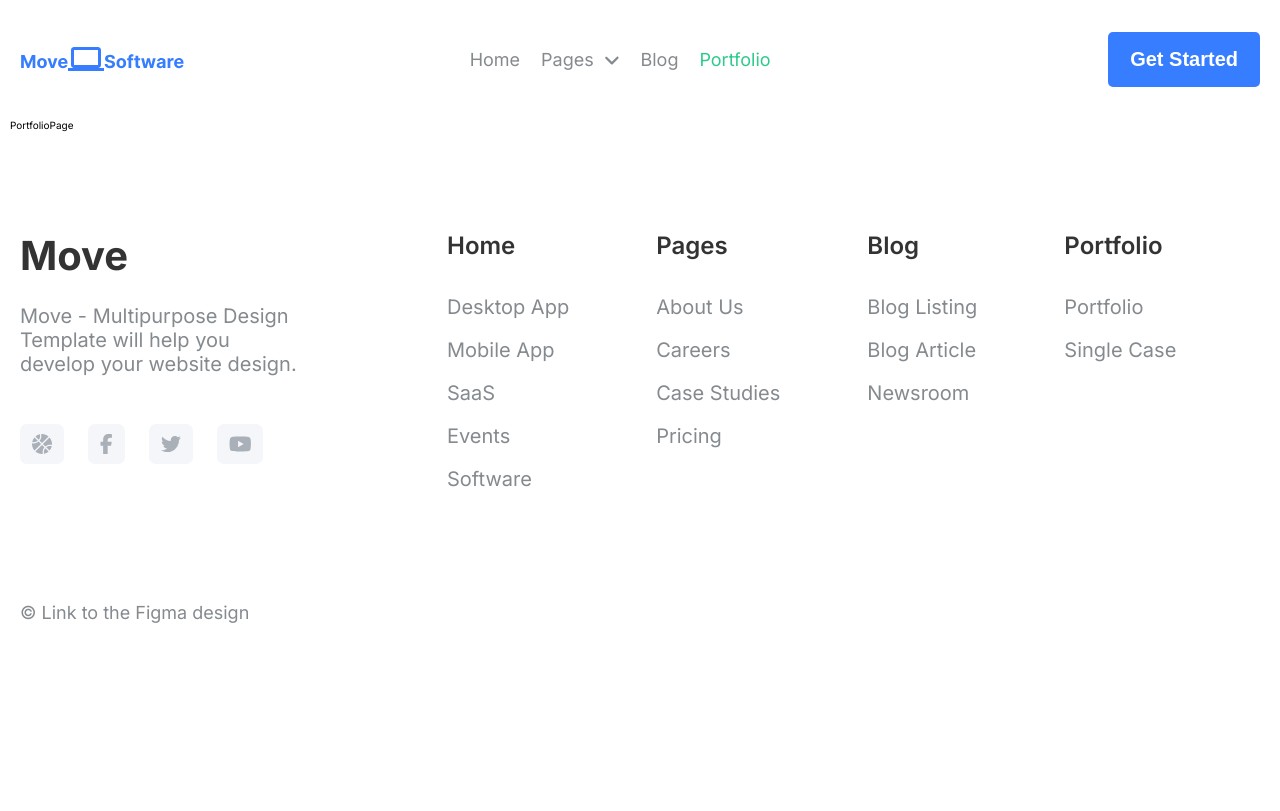
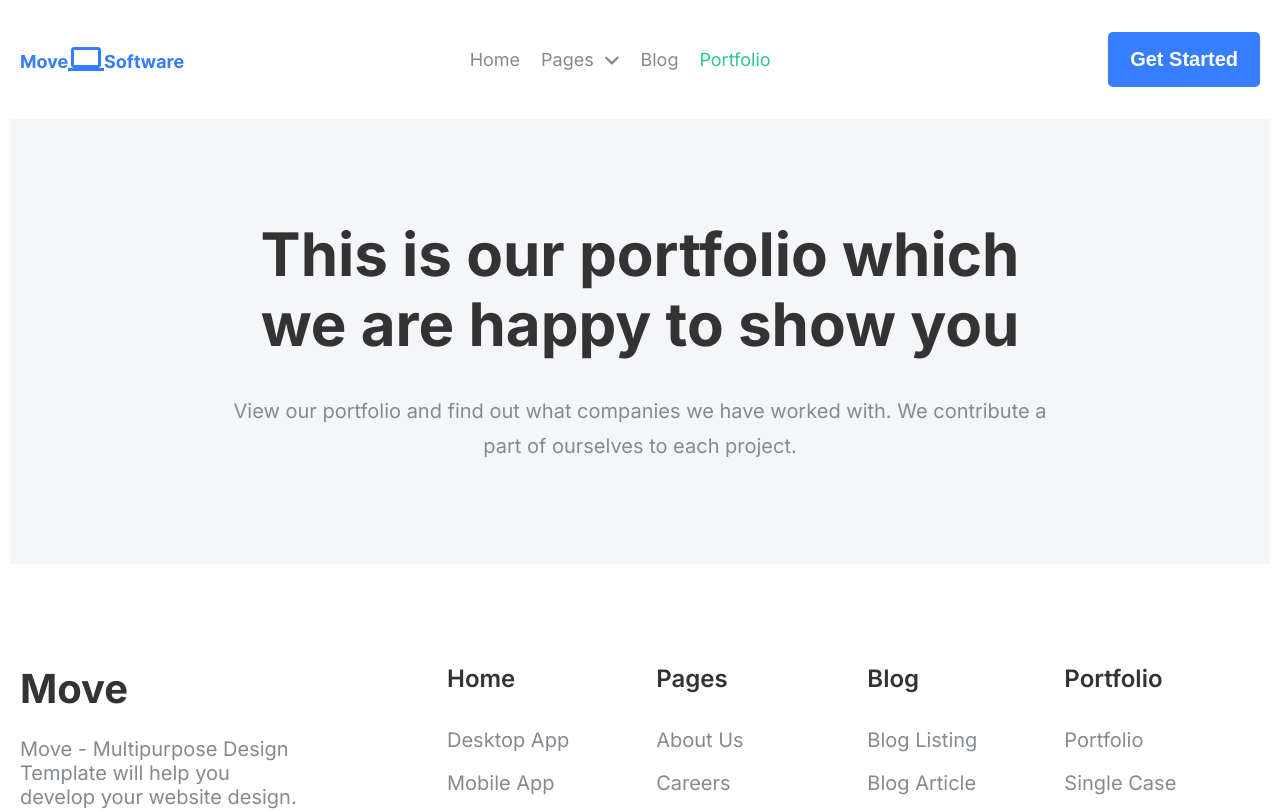
Before and after one commit to junkRatte/movesoftware-react, a React (Vite) app: page /portfolio in a window 1280 px wide. Shown: the top 811 px of the page. Built offline with nearby package versions, Linux system fonts and the light colour scheme; no server answers.

Commit message:
Added the portfolio page landing section

```diff
--- a/src/App.scss
+++ b/src/App.scss
@@ -36,6 +36,8 @@
 @import "./scss/pages/Blogs/blogsLandingSection";
 @import "./scss/pages/Blogs/blogsGridSection";
 @import "./scss/pages/Blogs/blogsPost";
+
+@import "./scss/pages/Portfolio/portfolioLandingSection";
 
 @import "./scss/pages/Admin/adminLogin";
 @import "./scss/pages/Admin/adminDashboard";
--- /dev/null
+++ b/src/js/pages/Portfolio/PortfolioLandingSection.jsx
@@ -0,0 +1,17 @@
+function PortfolioLandingSection() {
+  return (
+    <section className="portfoliopage__landing">
+      <div className="content-container">
+        <div className="portfoliopage__landing--text">
+          <h1>This is our portfolio which we are happy to show you</h1>
+          <p>
+            View our portfolio and find out what companies we have worked with.
+            We contribute a part of ourselves to each project.
+          </p>
+        </div>
+      </div>
+    </section>
+  );
+}
+
+export default PortfolioLandingSection;
--- a/src/js/pages/Portfolio/PortfolioPage.jsx
+++ b/src/js/pages/Portfolio/PortfolioPage.jsx
@@ -1,5 +1,11 @@
+import PortfolioLandingSection from "./PortfolioLandingSection";
+
 function PortfolioPage() {
-  return <div>PortfolioPage</div>;
+  return (
+    <>
+      <PortfolioLandingSection />
+    </>
+  );
 }
 
 export default PortfolioPage;
--- /dev/null
+++ b/src/scss/pages/Portfolio/_portfolioLandingSection.scss
@@ -0,0 +1,26 @@
+.portfoliopage__landing {
+    background-color: $color-bg-light;
+
+    &--text {
+        padding: 10rem 0;
+        text-align: center;
+        display: flex;
+        flex-direction: column;
+        align-items: center;
+
+        h1 {
+            @include display-two;
+            color: $color-text-black;
+            max-width: 79rem;
+            line-height: 7rem;
+            margin-bottom: 3.5rem;
+        }
+
+        p {
+            @include body-text;
+            color: $color-dark-grey;
+            max-width: 83rem;
+            line-height: 3.5rem;
+        }
+    }
+}
```
